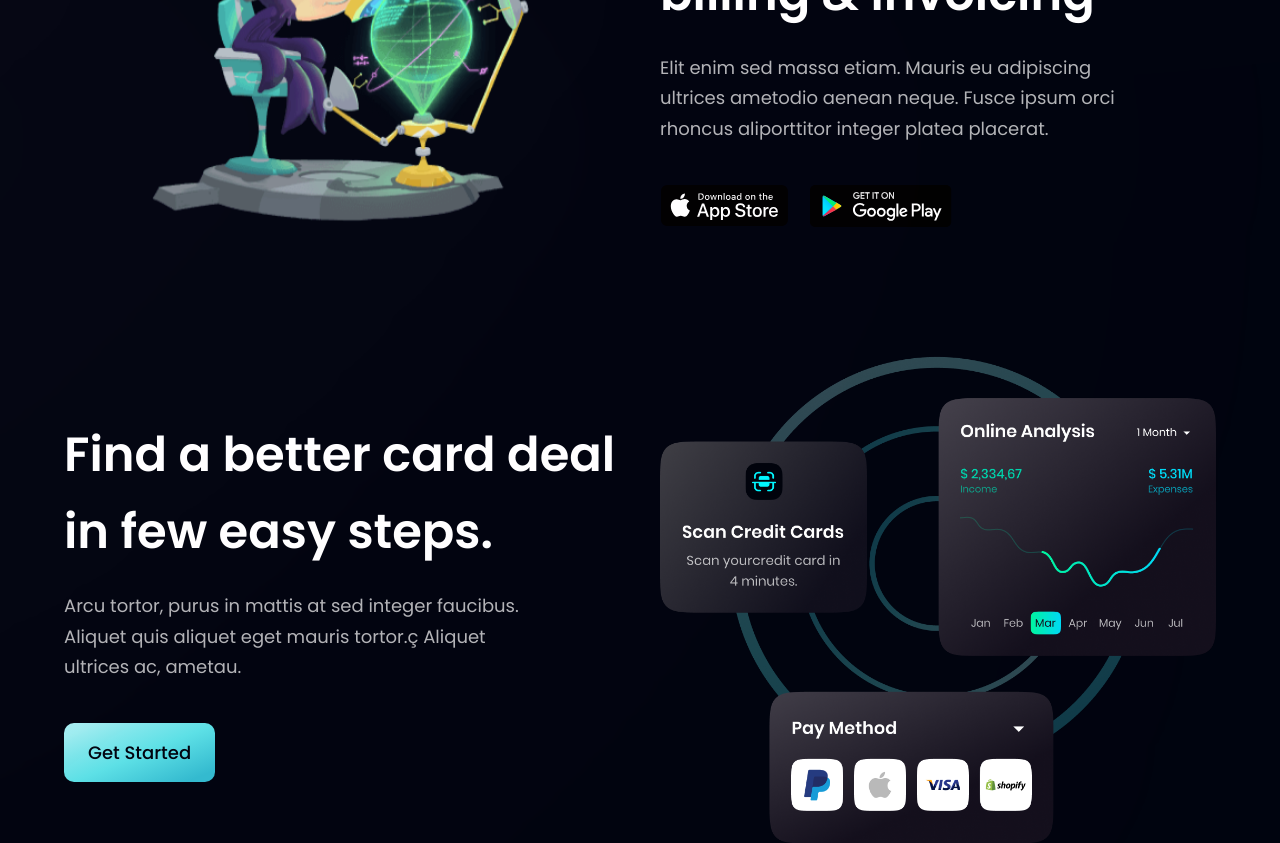
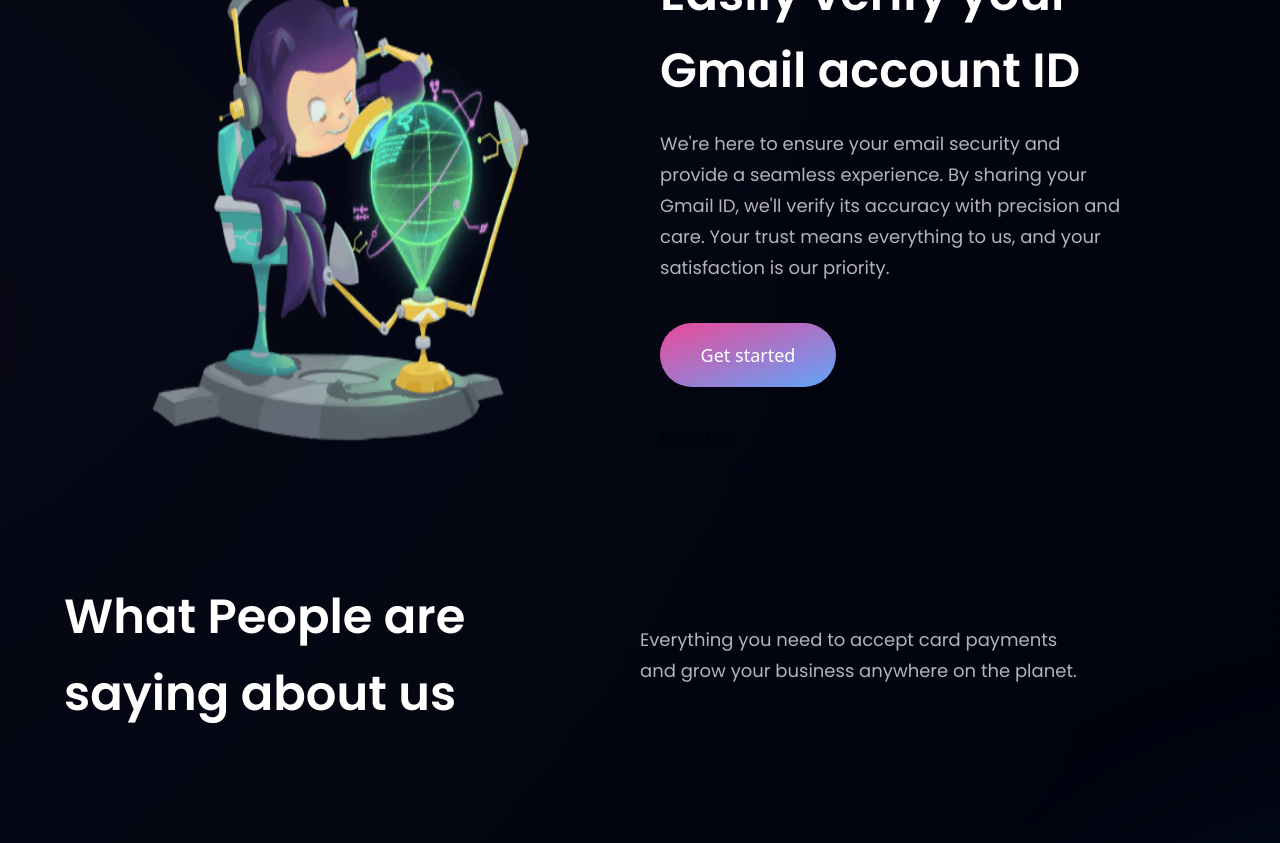
Before and after one commit to Ayaad72/Email-Verifier, a React (Vite) app: page / in a window 1280 px wide. Shown: the part 1620-2463 px from the top of the page. Built offline with nearby package versions, Linux system fonts and the light colour scheme.

Commit message:
second pulled code

```diff
--- a/package.json
+++ b/package.json
@@ -14,7 +14,8 @@
     "animate.css": "^4.1.1",
     "react": "^18.2.0",
     "react-dom": "^18.2.0",
-    "react-type-animation": "^3.2.0"
+    "react-type-animation": "^3.2.0",
+    "some-library": "^1.0.0"
   },
   "devDependencies": {
     "@types/react": "^18.0.15",
--- a/src/App.jsx
+++ b/src/App.jsx
@@ -3,7 +3,6 @@
 import {
   Billing,
   Business,
-  CardDeal,
   Clients,
   CTA,
   Footer,
@@ -32,7 +31,6 @@
         <Stats />
         <Business />
         <Billing />
-        <CardDeal />
         <Testimonials />
         <Clients />
         <CTA />
--- a/src/components/Billing.jsx
+++ b/src/components/Billing.jsx
@@ -20,25 +20,23 @@
 
     <div className={layout.sectionInfo}>
       <h2 className={styles.heading2}>
-        Easily control your <br className="sm:block hidden" /> billing &
-        invoicing
+        Easily verify your <br className="sm:block hidden" /> Gmail account ID
       </h2>
       <p className={`${styles.paragraph} max-w-[470px] mt-5`}>
-        Elit enim sed massa etiam. Mauris eu adipiscing ultrices ametodio aenean
-        neque. Fusce ipsum orci rhoncus aliporttitor integer platea placerat.
+        We're here to ensure your email security and provide a seamless
+        experience. By sharing your Gmail ID, we'll verify its accuracy with
+        precision and care. Your trust means everything to us, and your
+        satisfaction is our priority.
       </p>
+      <div className="flex flex-row flex-wrap sm:mt-10 mt-6">
+        <button className="w-44 h-16 cursor-pointer text-white text-lg rounded-full relative bg-gradient-to-br from-pink-500 to-blue-400 transition-transform duration-100">
+          Get started
+          <span className="absolute inset-0 bg-gradient-to-br from-pink-500 to-blue-400 blur-[15px] z-[-1]"></span>
+        </button>
+      </div>
 
       <div className="flex flex-row flex-wrap sm:mt-10 mt-6">
-        <img
-          src={apple}
-          alt="google_play"
-          className="w-[128.86px] h-[42.05px] object-contain mr-5 cursor-pointer"
-        />
-        <img
-          src={google}
-          alt="google_play"
-          className="w-[144.17px] h-[43.08px] object-contain cursor-pointer"
-        />
+        <button>Hold that</button>
       </div>
     </div>
   </section>
--- a/src/components/Business.jsx
+++ b/src/components/Business.jsx
@@ -29,8 +29,8 @@
   <section id="features" className={layout.section}>
     <div className={layout.sectionInfo}>
       <h2 className={styles.heading2}>
-        You do the business, <br className="sm:block hidden" /> we’ll handle the
-        money.
+        You do the bussssssiness, <br className="sm:block hidden" /> we’ll
+        handle the money.
       </h2>
       <p className={`${styles.paragraph} max-w-[470px] mt-5`}>
         With the right credit card, you can improve your financial life by
--- a/src/components/CardDeal.jsx
+++ /dev/null
@@ -1,27 +0,0 @@
-import { card } from "../assets";
-import styles, { layout } from "../style";
-import Button from "./Button";
-import "animate.css";
-
-const CardDeal = () => (
-  <section className={layout.section}>
-    <div className={layout.sectionInfo}>
-      <h2 className={styles.heading2}>
-        Find a better card deal <br className="sm:block hidden" /> in few easy
-        steps.
-      </h2>
-      <p className={`${styles.paragraph} max-w-[470px] mt-5`}>
-        Arcu tortor, purus in mattis at sed integer faucibus. Aliquet quis
-        aliquet eget mauris tortor.ç Aliquet ultrices ac, ametau.
-      </p>
-
-      <Button styles={`mt-10`} />
-    </div>
-
-    <div className={layout.sectionImg}>
-      <img src={card} alt="billing" className="w-[100%] h-[100%]" />
-    </div>
-  </section>
-);
-
-export default CardDeal;
--- a/src/components/index.js
+++ b/src/components/index.js
@@ -1,6 +1,6 @@
 import Navbar from "./Navbar";
 import Billing from "./Billing";
-import CardDeal from "./CardDeal";
+
 import Business from "./Business";
 import Clients from "./Clients";
 import CTA from "./CTA";
@@ -12,7 +12,6 @@
 export {
   Navbar,
   Billing,
-  CardDeal,
   Business,
   Clients,
   CTA,
```
Also changed, not shown: 1 other file (tests, documents, lock files or other folders).
